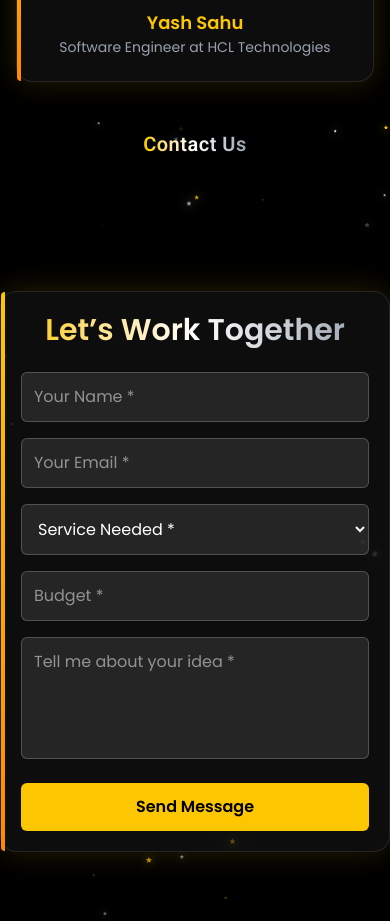
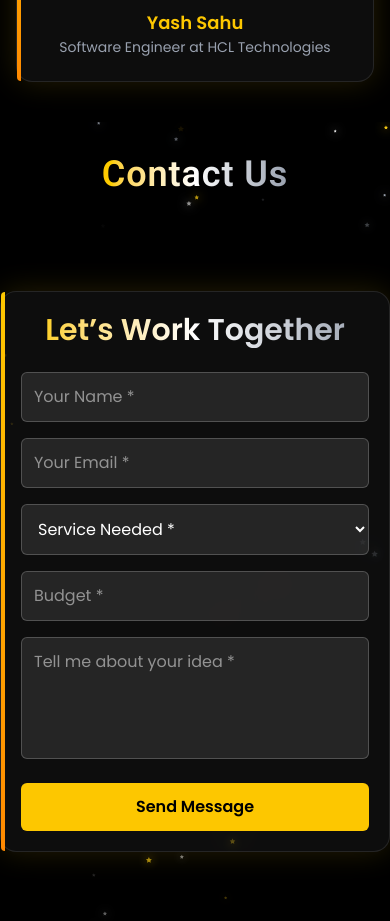
Before and after one commit to 4getDeepCode/Deep_Portfolio_website, a React (Vite) app in the folder deep-portfolio/: page / in a window 390 px wide. Shown: the part 10500-11421 px from the top of the page. Built offline with nearby package versions, Linux system fonts and the light colour scheme; no server answers.

Commit message:
update contact us page

```diff
--- a/deep-portfolio/src/sections/Contact.jsx
+++ b/deep-portfolio/src/sections/Contact.jsx
@@ -72,8 +72,9 @@ const Contact = () => {
       {/* TOP CENTER HEADING */}
       <h2
         className="
-        text-xl sm:text-5xl font-semibold
-          absolute top-2 left-1/2 -translate-x-1/2
+        top-8 sm:top-2
+        text-2xl sm:text-5xl font-semibold
+          absolute left-1/2 -translate-x-1/2
           text-4xl font-semibold tracking-wide
           bg-clip-text text-transparent
           bg-gradient-to-r from-yellow-400 via-white to-gray-400
```
